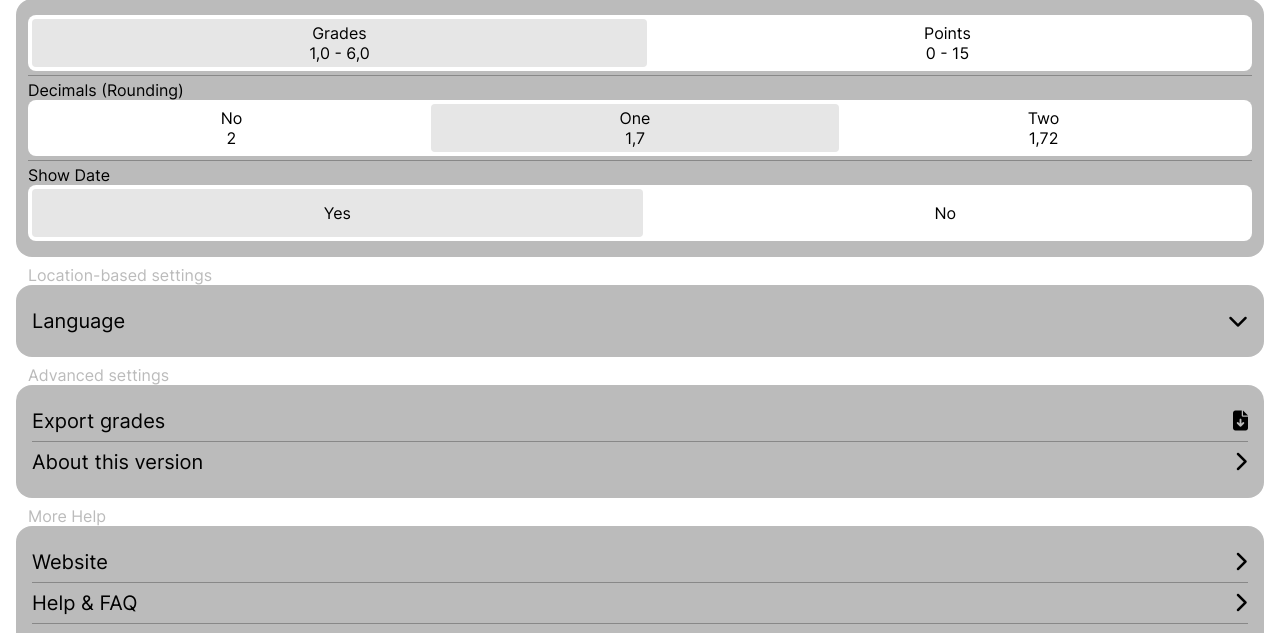
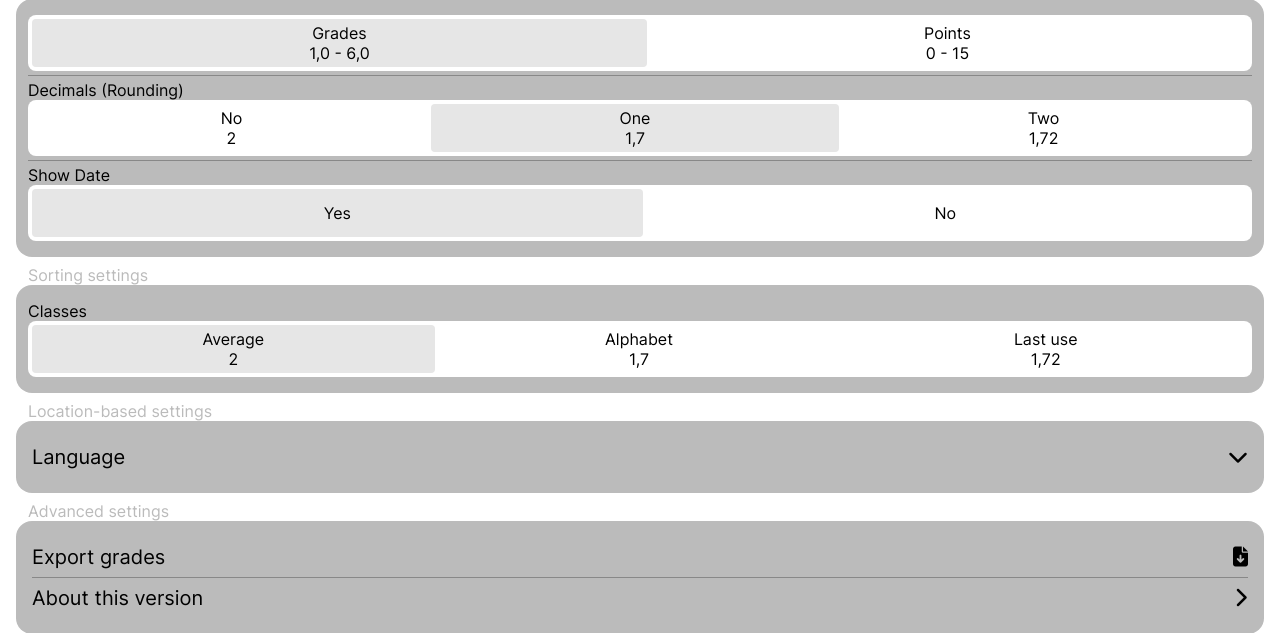
Before and after one commit to noten-app/old-app, a PHP site: page /settings/index.php in a window 1280 px wide. Shown: the part 116-749 px from the top of the page. Run offline with PHP 8.4, Linux system fonts and the light colour scheme; the visitor is signed in with stand-in values (Sample User, id 1); data that the repository does not hold is empty; a stand-in replaces the project's code that opens the database connection; some libraries are stand-ins or nearby versions.

Commit message:
Add sorting setting slider

```diff
--- a/settings/index.php
+++ b/settings/index.php
@@ -181,6 +181,25 @@
                 </div>
             </div>
         </div>
+        <span class="container-title">Sorting settings</span>
+        <div class="group_container" id="grade-settings">
+            <div class="container_item">
+                Classes
+                <div class="button_divider">
+                    <div <?php if($_SESSION["setting_sorting"] == "average") echo 'class="button_divider-button_active" ';?>onclick="setSorting('average');">
+                        Average<br>
+                        2
+                    </div>
+                    <div <?php if($_SESSION["setting_sorting"] == "alphabet") echo 'class="button_divider-button_active" ';?>onclick="setSorting('alphabet');">
+                        Alphabet<br>
+                        1,7
+                    </div>
+                    <div <?php if($_SESSION["setting_sorting"] == "lastuse") echo 'class="button_divider-button_active" ';?>onclick="setSorting('lastuse');">
+                        Last use<br>1,72
+                    </div>
+                </div>
+            </div>
+        </div>
         <span class="container-title">Location-based settings</span>
         <div class="group_container" id="location-settings">
             <div class="dropdown_container container_item">
@@ -289,6 +308,7 @@
     <script src="/res/js/themes/themes.js"></script>
     <script src="overlays.js"></script>
     <script src="rounding.js"></script>
+    <script src="sorting.js"></script>
 </body>
 
 </html>
--- /dev/null
+++ b/settings/sorting.js
@@ -0,0 +1,10 @@
+function setSorting(sorting) {
+    $.ajax({
+        type: "POST",
+        url: "sorting.php",
+        data: { sorting: sorting },
+        success: function() {
+            location.reload();
+        }
+    });
+}
```
Also changed, not shown: settings/sorting.php (added, +38 -0 lines).
